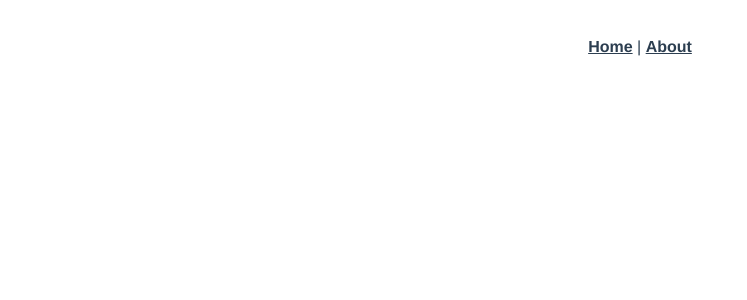
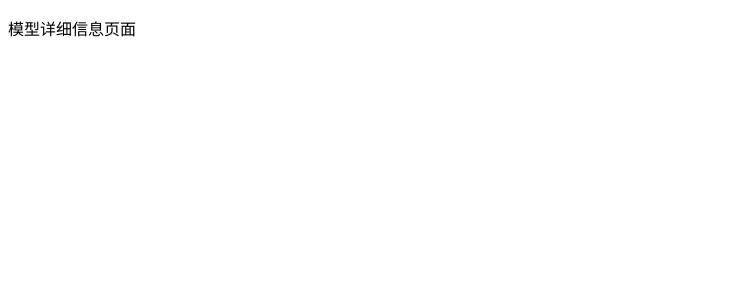
Before and after one commit to ferv3455/ML-Model-Management, a Vue app in the folder client/: page /model/1 in a window 1280 px wide. Before the commit this address had no page. Shown: the top 300 px of the page, without its empty margins (0-747 px from the left). Built offline with nearby package versions, Linux system fonts and the light colour scheme.

Commit message:
创建了各个页面的文件和路由

```diff
--- a/client/src/App.vue
+++ b/client/src/App.vue
@@ -1,30 +1,3 @@
 <template>
-  <nav>
-    <router-link to="/">Home</router-link> |
-    <router-link to="/about">About</router-link>
-  </nav>
-  <router-view/>
+  <router-view />
 </template>
-
-<style>
-#app {
-  font-family: Avenir, Helvetica, Arial, sans-serif;
-  -webkit-font-smoothing: antialiased;
-  -moz-osx-font-smoothing: grayscale;
-  text-align: center;
-  color: #2c3e50;
-}
-
-nav {
-  padding: 30px;
-}
-
-nav a {
-  font-weight: bold;
-  color: #2c3e50;
-}
-
-nav a.router-link-exact-active {
-  color: #42b983;
-}
-</style>
--- a/client/src/router/index.js
+++ b/client/src/router/index.js
@@ -1,25 +1,41 @@
 import { createRouter, createWebHistory } from 'vue-router';
-import HomeView from '../views/HomeView.vue';
-import MyPing from '../components/ping.vue';
+import ModelView from '../views/ModelView.vue';
 
 const routes = [
   {
     path: '/',
-    name: 'home',
-    component: HomeView,
+    name: 'model',
+    component: ModelView,
   },
   {
-    path: '/about',
-    name: 'about',
-    // route level code-splitting
-    // this generates a separate chunk (about.[hash].js) for this route
-    // which is lazy-loaded when the route is visited.
-    component: () => import(/* webpackChunkName: "about" */ '../views/AboutView.vue'),
+    path: '/upload',
+    name: 'upload',
+    component: () => import('../views/UploadView.vue'),
   },
   {
-    path: '/ping',
-    name: 'MyPing',
-    component: MyPing,
+    path: '/model/:modelID',
+    name: 'modelID',
+    component: () => import('../views/ModelIDView.vue'),
+  },
+  {
+    path: '/test/:modelID',
+    name: 'test',
+    component: () => import('../views/TestView.vue'),
+  },
+  {
+    path: '/predict/:modelID',
+    name: 'predict',
+    component: () => import('../views/PredictView.vue'),
+  },
+  {
+    path: '/batch/:modelID',
+    name: 'batch',
+    component: () => import('../views/BatchView.vue'),
+  },
+  {
+    path: '/task/:modelID/:taskID',
+    name: 'task',
+    component: () => import('../views/TaskIDView.vue'),
   },
 ];
 
--- a/client/src/views/AboutView.vue
+++ /dev/null
@@ -1,5 +0,0 @@
-<template>
-  <div class="about">
-    <h1>This is an about page</h1>
-  </div>
-</template>
--- /dev/null
+++ b/client/src/views/BatchView.vue
@@ -0,0 +1,13 @@
+<template>
+    <div>
+        <p>
+            批量任务列表页面
+        </p>
+    </div>
+</template>
+
+<script>
+</script>
+
+<style>
+</style>
--- a/client/src/views/HomeView.vue
+++ /dev/null
@@ -1,18 +0,0 @@
-<template>
-  <div class="home">
-    <img alt="Vue logo" src="../assets/logo.png">
-    <HelloWorld msg="Welcome to Your Vue.js App"/>
-  </div>
-</template>
-
-<script>
-// @ is an alias to /src
-import HelloWorld from '@/components/HelloWorld.vue';
-
-export default {
-  name: 'HomeView',
-  components: {
-    HelloWorld,
-  },
-};
-</script>
--- /dev/null
+++ b/client/src/views/ModelIDView.vue
@@ -0,0 +1,13 @@
+<template>
+    <div>
+        <p>
+            模型详细信息页面
+        </p>
+    </div>
+</template>
+
+<script>
+</script>
+
+<style>
+</style>
--- /dev/null
+++ b/client/src/views/ModelView.vue
@@ -0,0 +1,13 @@
+<template>
+    <div>
+        <p>
+            模型列表页面
+        </p>
+    </div>
+</template>
+
+<script>
+</script>
+
+<style>
+</style>
--- /dev/null
+++ b/client/src/views/PredictView.vue
@@ -0,0 +1,13 @@
+<template>
+    <div>
+        <p>
+            部署接口页面
+        </p>
+    </div>
+</template>
+
+<script>
+</script>
+
+<style>
+</style>
--- /dev/null
+++ b/client/src/views/TaskIDView.vue
@@ -0,0 +1,13 @@
+<template>
+    <div>
+        <p>
+            任务详情页面
+        </p>
+    </div>
+</template>
+
+<script>
+</script>
+
+<style>
+</style>
--- /dev/null
+++ b/client/src/views/TestView.vue
@@ -0,0 +1,13 @@
+<template>
+    <div>
+        <p>
+            模型测试页面
+        </p>
+    </div>
+</template>
+
+<script>
+</script>
+
+<style>
+</style>
--- /dev/null
+++ b/client/src/views/UploadView.vue
@@ -0,0 +1,13 @@
+<template>
+    <div>
+        <p>
+            模型导入页面
+        </p>
+    </div>
+</template>
+
+<script>
+</script>
+
+<style>
+</style>
```
Also changed, not shown: 2 other files (tests, documents, lock files or other folders).
